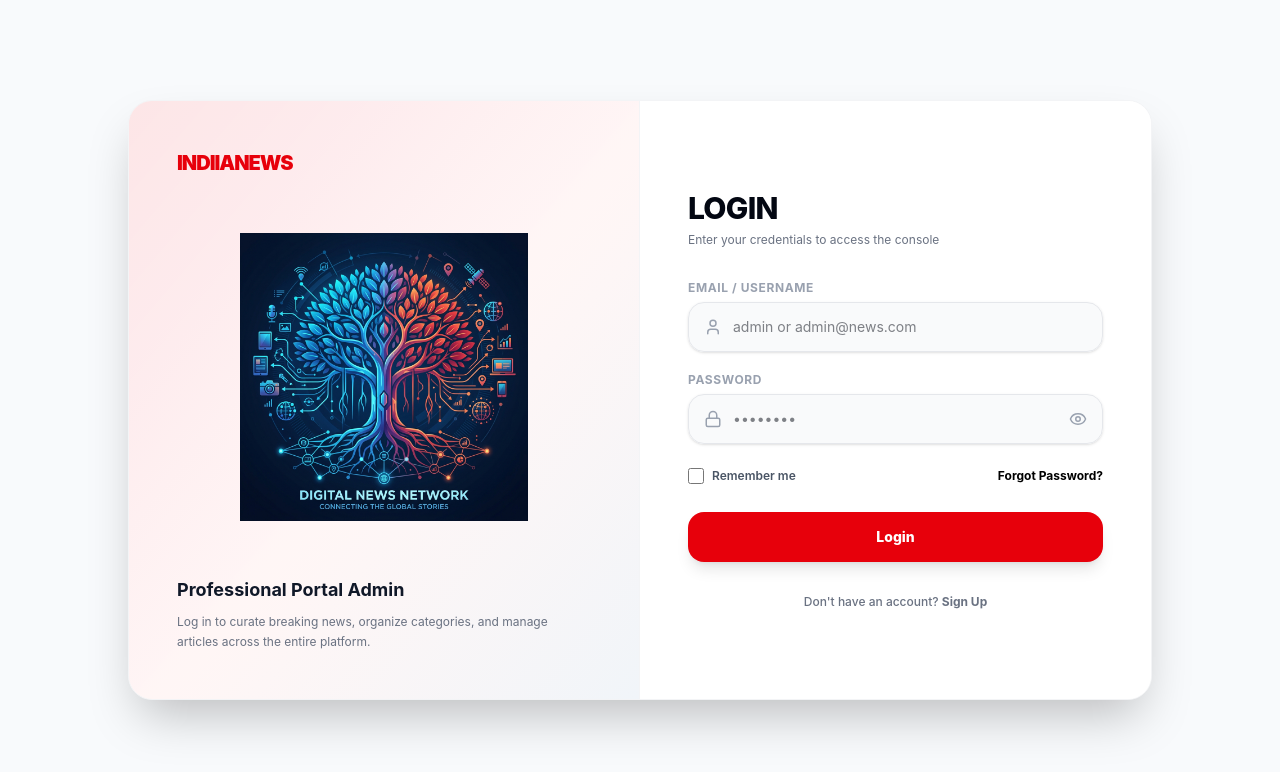
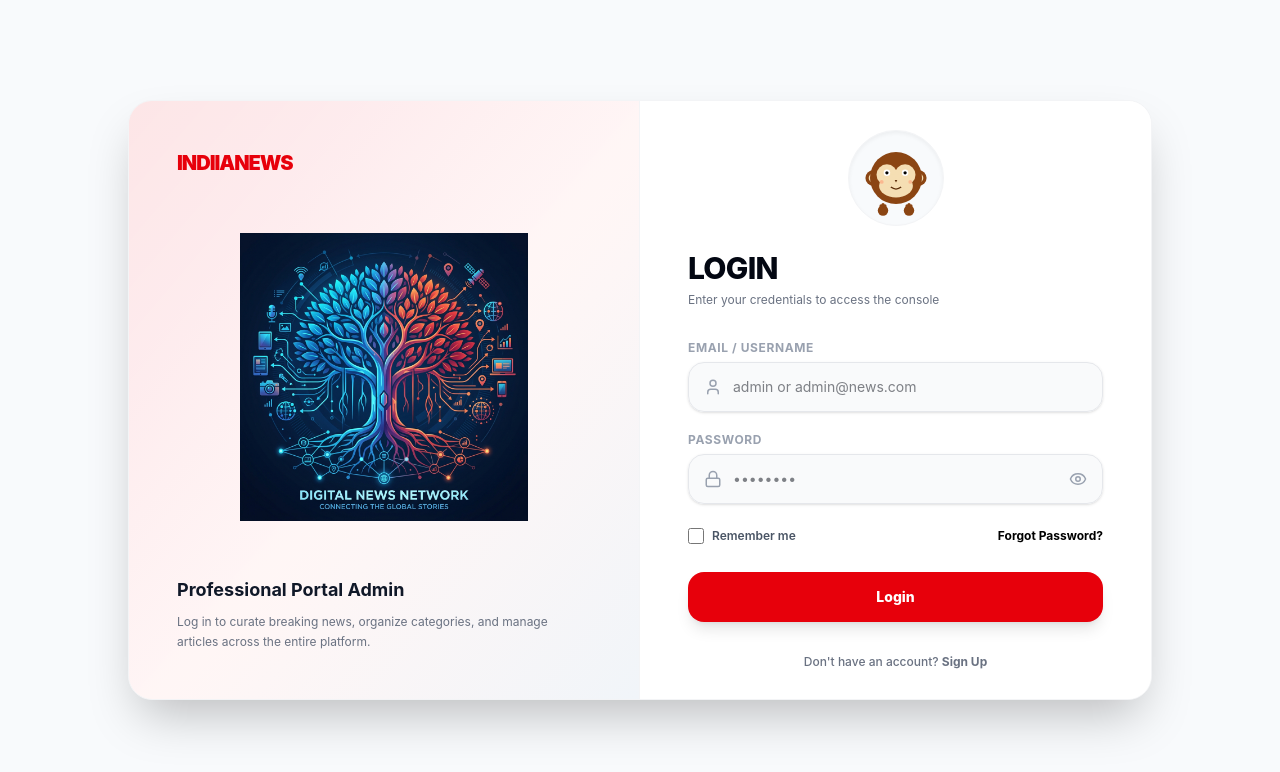
Before and after one commit to Hariomk00/react-news, a React (Vite) app: page /admin/login in a window 1280 px wide. Shown: the top 772 px of the page. Built offline with nearby package versions, Linux system fonts and the light colour scheme; no server answers.

Commit message:
add-interactive-monkey-login-animation

```diff
--- a/src/pages/admin/AdminLogin.jsx
+++ b/src/pages/admin/AdminLogin.jsx
@@ -10,6 +10,7 @@ const AdminLogin = () => {
   const [showPassword, setShowPassword] = useState(false);
   const [error, setError] = useState("");
   const [loading, setLoading] = useState(false);
+  const [isPasswordFocused, setIsPasswordFocused] = useState(false);
   const navigate = useNavigate();
 
   // Redirect if already logged in
@@ -97,6 +98,62 @@ const AdminLogin = () => {
 
         {/* Right Panel: Login Form */}
         <div className="w-full md:w-1/2 p-8 md:p-12 flex flex-col justify-center bg-white dark:bg-gray-900/40">
+
+          {/* Animated Monkey Container */}
+          <div className="flex justify-center mb-6">
+            <div className="w-24 h-24 bg-slate-50 dark:bg-gray-800 rounded-full flex items-center justify-center p-2 shadow-inner border border-gray-100 dark:border-gray-850">
+              <svg viewBox="0 0 120 120" className="w-full h-full">
+                {/* Ears */}
+                <circle cx="25" cy="60" r="12" fill="#8B4513" />
+                <circle cx="25" cy="60" r="7" fill="#F5DEB3" />
+                <circle cx="95" cy="60" r="12" fill="#8B4513" />
+                <circle cx="95" cy="60" r="7" fill="#F5DEB3" />
+
+                {/* Head background */}
+                <circle cx="60" cy="60" r="40" fill="#8B4513" />
+
+                {/* Face mask (heartish shape) */}
+                <circle cx="46" cy="55" r="16" fill="#F5DEB3" />
+                <circle cx="74" cy="55" r="16" fill="#F5DEB3" />
+                <ellipse cx="60" cy="72" rx="26" ry="18" fill="#F5DEB3" />
+
+                {/* Eyes */}
+                <g>
+                  {/* Left Eye */}
+                  <circle cx="46" cy="52" r="5" fill="white" />
+                  <circle cx="46" cy="52" r="2.5" fill="black" />
+                  {/* Right Eye */}
+                  <circle cx="74" cy="52" r="5" fill="white" />
+                  <circle cx="74" cy="52" r="2.5" fill="black" />
+                </g>
+
+                {/* Nose & Mouth */}
+                <polygon points="58,63 62,63 60,67" fill="#5C2E0B" />
+                <path d="M 52 74 Q 60 80 68 74" stroke="#5C2E0B" strokeWidth="2" fill="none" />
+
+                {/* Cheeks */}
+                <circle cx="38" cy="66" r="3" fill="#FFA07A" opacity="0.6" />
+                <circle cx="82" cy="66" r="3" fill="#FFA07A" opacity="0.6" />
+
+                {/* Hands */}
+                {/* Left Hand */}
+                <g className="transition-transform duration-500 ease-out" style={{ transform: (isPasswordFocused && !showPassword) ? 'translate(6px, -53px)' : 'translate(0px, 0px)' }}>
+                  <circle cx="40" cy="110" r="8" fill="#8B4513" />
+                  <circle cx="37" cy="103" r="2.5" fill="#8B4513" />
+                  <circle cx="40" cy="101" r="2.5" fill="#8B4513" />
+                  <circle cx="43" cy="103" r="2.5" fill="#8B4513" />
+                </g>
+                {/* Right Hand */}
+                <g className="transition-transform duration-500 ease-out" style={{ transform: (isPasswordFocused && !showPassword) ? 'translate(-6px, -53px)' : 'translate(0px, 0px)' }}>
+                  <circle cx="80" cy="110" r="8" fill="#8B4513" />
+                  <circle cx="77" cy="103" r="2.5" fill="#8B4513" />
+                  <circle cx="80" cy="101" r="2.5" fill="#8B4513" />
+                  <circle cx="83" cy="103" r="2.5" fill="#8B4513" />
+                </g>
+              </svg>
+            </div>
+          </div>
+
           <div className="mb-8">
             <h2 className="text-3xl font-extrabold text-gray-950 dark:text-white tracking-tight">
               LOGIN
@@ -149,6 +206,8 @@ const AdminLogin = () => {
                   required
                   value={password}
                   onChange={(e) => setPassword(e.target.value)}
+                  onFocus={() => setIsPasswordFocused(true)}
+                  onBlur={() => setIsPasswordFocused(false)}
                   placeholder="••••••••"
                   className="block w-full pl-11 pr-11 py-3.5 border border-gray-200 dark:border-gray-700 rounded-2xl bg-gray-50 dark:bg-gray-800/40 focus:outline-none focus:ring-2 focus:ring-red-500/20 focus:border-red-500 text-gray-950 dark:text-white text-sm transition"
                 />
```
